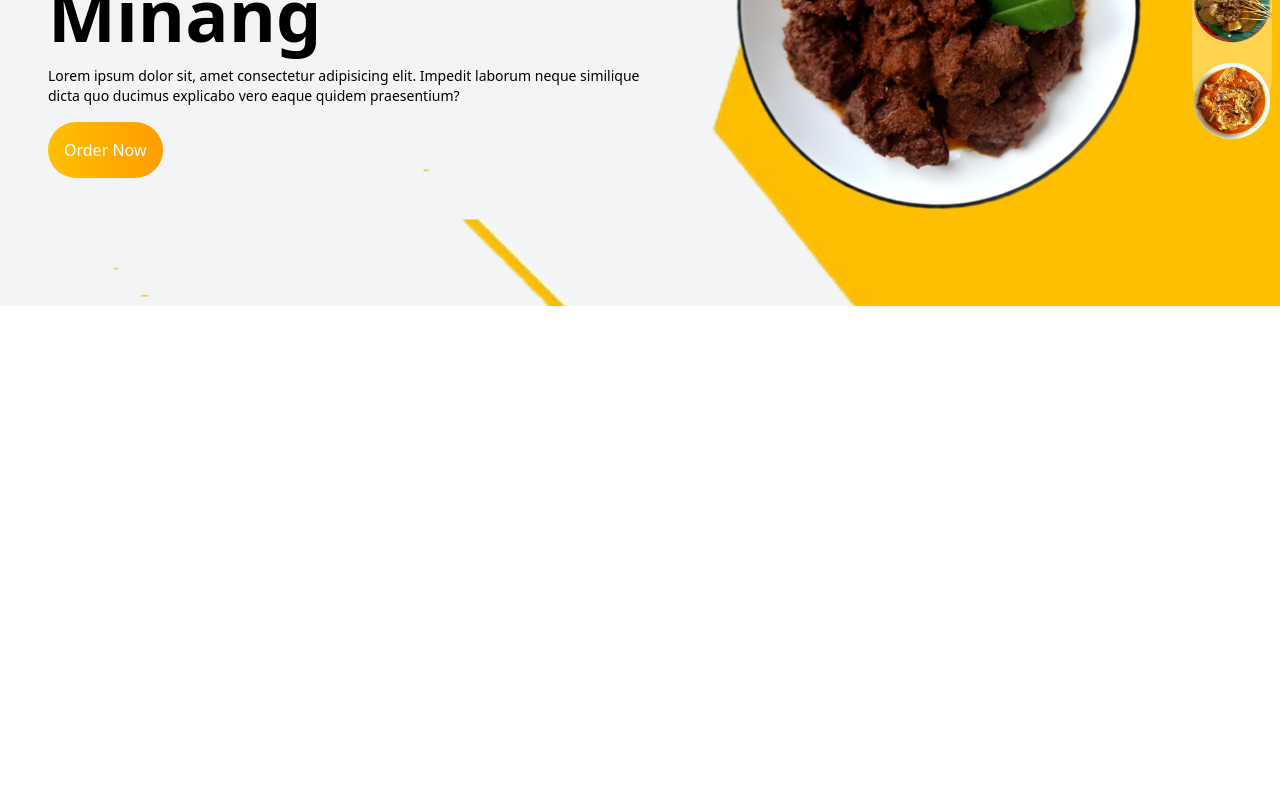
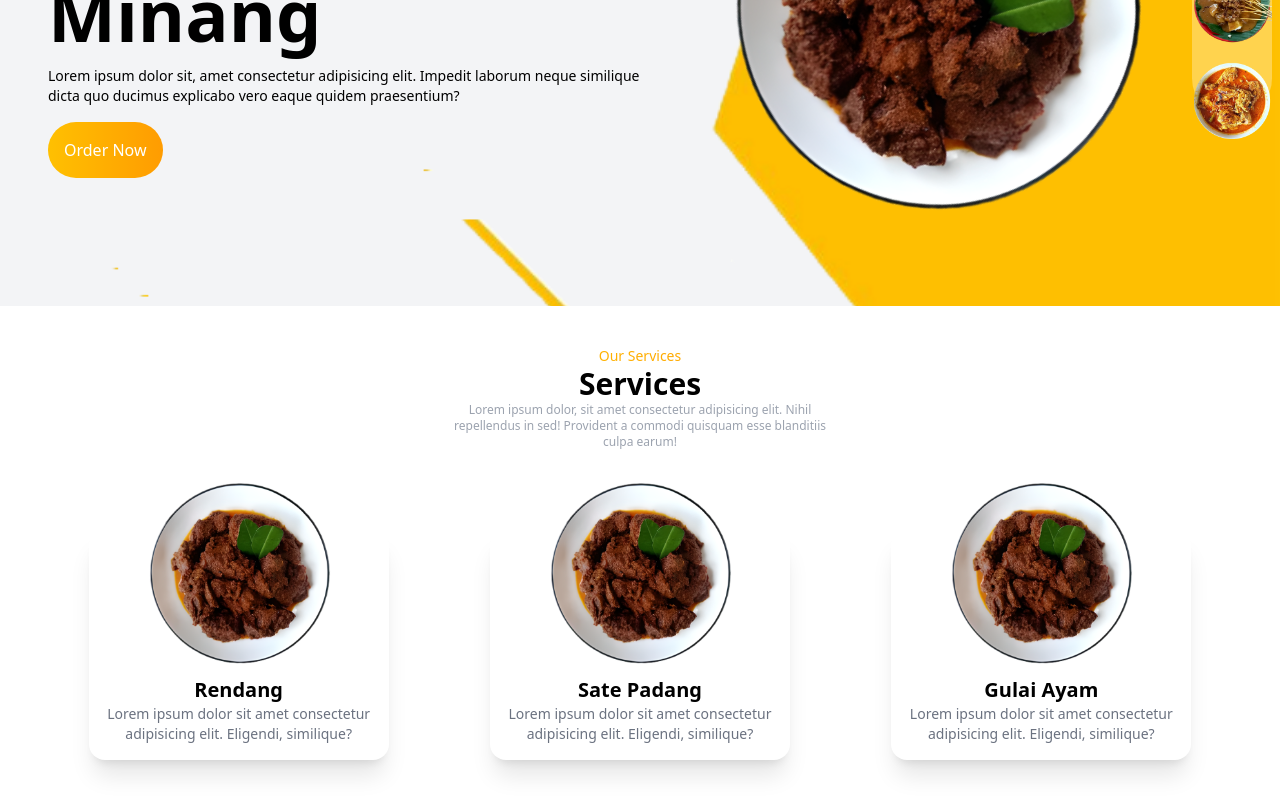
Before and after one commit to Yossi-nordiansah/restaurant, a React (Vite) app: page / in a window 1280 px wide. Shown: the part 350-1150 px from the top of the page. Before the commit the page ends 800 px from the top, so only its background shows below. Built offline with nearby package versions, Linux system fonts and the light colour scheme.

Commit message:
finish services

```diff
--- a/src/App.jsx
+++ b/src/App.jsx
@@ -1,6 +1,7 @@
 import { useState } from 'react'
 import Navbar from './components/Navbar/Navbar'
 import Hero from './components/Hero/Hero'
+import Service from './components/Service/Service'
 
 function App() {
   const [count, setCount] = useState(0)
@@ -9,6 +10,7 @@ function App() {
     <>
       <Navbar/>
       <Hero/>
+      <Service/>
     </>
   )
 }
--- /dev/null
+++ b/src/components/Service/Service.jsx
@@ -0,0 +1,64 @@
+import React from 'react';
+import img2 from "../../assets/rendang.png"
+
+const ServicesData = [
+    {
+        id: 1,
+        img: img2,
+        name: 'Rendang',
+        description: 'Lorem ipsum dolor sit amet consectetur adipisicing elit. Eligendi, similique?'
+    },
+    {
+        id: 2,
+        img: img2,
+        name: 'Sate Padang',
+        description: 'Lorem ipsum dolor sit amet consectetur adipisicing elit. Eligendi, similique?'
+    },
+    {
+        id: 3,
+        img: img2,
+        name: 'Gulai Ayam',
+        description: 'Lorem ipsum dolor sit amet consectetur adipisicing elit. Eligendi, similique?'
+    },
+]
+
+const Service = () => {
+    return (
+        <>
+            <div className='py-10'>
+                <div className="container">
+                    <div className='text-center mb-20 max-w-[400px] mx-auto'>
+                        <p className='text-sm bg-clip-text text-transparent bg-gradient-to-r from-primary to-secondary'>Our Services</p>
+                        <h1 className='text-3xl font-bold'>Services</h1>
+                        <p className='text-xs text-gray-400'>
+                            {" "}
+                            Lorem ipsum dolor, sit amet consectetur adipisicing elit. Nihil repellendus in sed! Provident a commodi quisquam esse blanditiis culpa earum!
+                        </p>
+                    </div>
+
+                    {/* card section */}
+                    <div>
+                        <div className='grid grid-cols-1 sm:grid-cols-2 md:grid-cols-3 gap-14 md:gap-5 place-items-center' >
+                            {
+                                ServicesData.map(({ id, img, name, description }) => {
+                                    return <div key={id} className='rounded-2xl bg-white dark:bg-gray-800 hover:bg-primary dark:hover:bg-primary hover:text-white relative shadow-xl duration-high group max-w-[300px]'>
+                                        <div className='h-[130px]'>
+                                            <img src={img} alt="" className='max-w-[200px] block mx-auto transform -translate-y-14
+                  group-hover:scale-105 group-hover:rotate-6 duration-300' />
+                                        </div>
+                                        <div className='p-4 text-center'>
+                                            <h1 className='text-xl font-bold dark:text-white'>{name}</h1>
+                                            <p className='text-gray-500 text-sm line-clamp-2 group-hover:text-white duration-300'>{description}</p>
+                                        </div>
+                                    </div>
+                                })
+                            }
+                        </div>
+                    </div>
+                </div>
+            </div>
+        </>
+    )
+}
+
+export default Service
```
